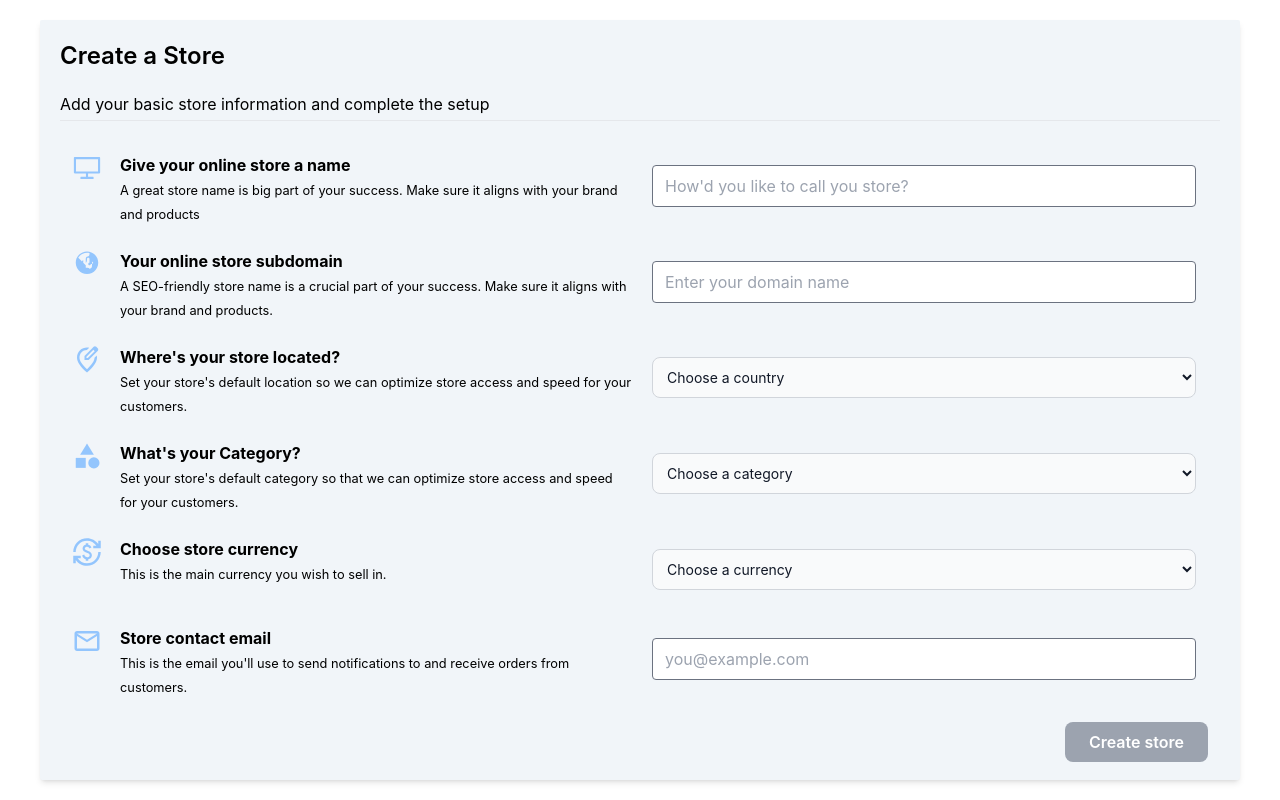
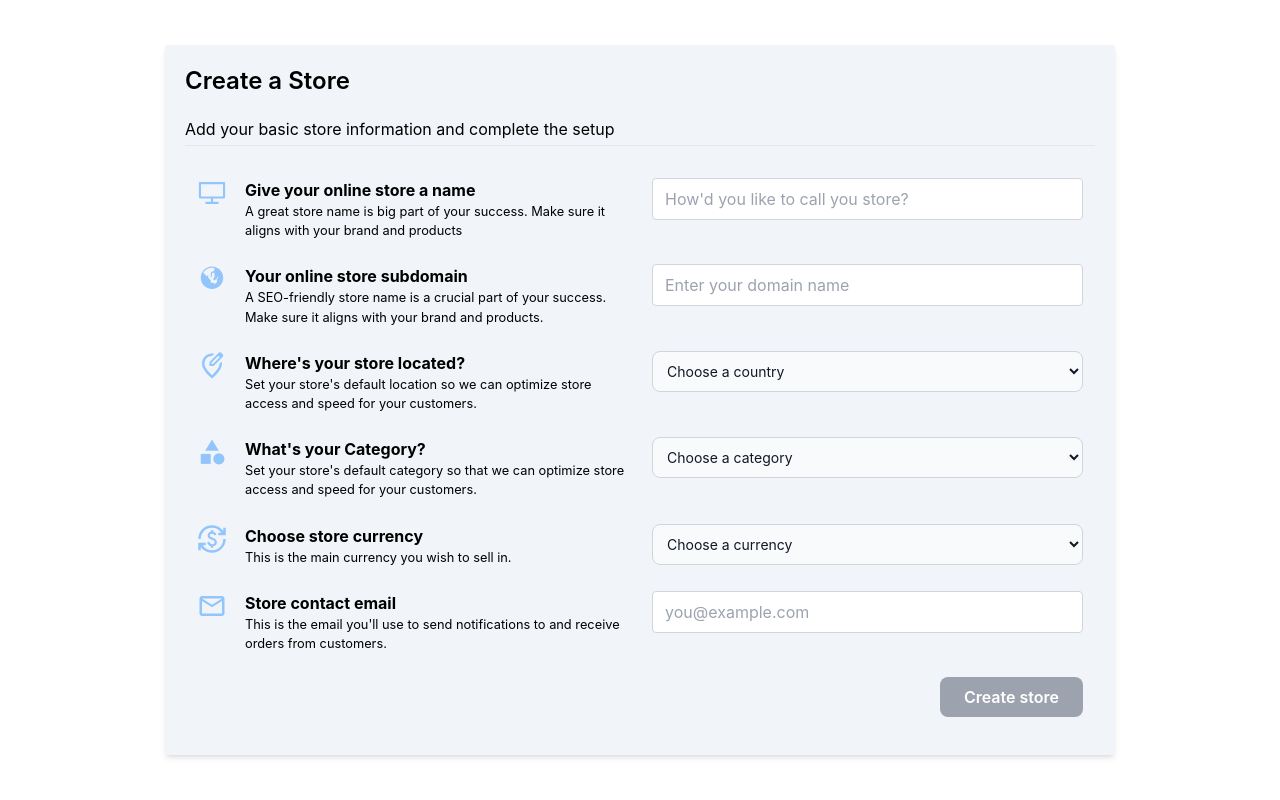
Before and after one commit to nurnoby2588/express_it_task, a React (Create React App) app: page /createStore in a window 1280 px wide. Built offline with nearby package versions, Linux system fonts and the light colour scheme.

Commit message:
rsponsive done

```diff
--- a/package.json
+++ b/package.json
@@ -7,6 +7,7 @@
     "@testing-library/jest-dom": "^6.6.3",
     "@testing-library/react": "^16.2.0",
     "@testing-library/user-event": "^13.5.0",
+    "axios": "^1.7.9",
     "react": "^19.0.0",
     "react-dom": "^19.0.0",
     "react-icons": "^5.5.0",
--- a/src/Components/CreateStore/CreateStore.js
+++ b/src/Components/CreateStore/CreateStore.js
@@ -112,12 +112,15 @@ const CreateStore = () => {
     console.log(isValidDomain.length)
     return (
         <div>
-            <form style={{maxHeight:'760px', position:'fixed',top:"0px",bottom:'0px', left:'0px',right:'0px' , margin:'auto' }} className='w-[1200px]  rounded-sm shadow-md bg-slate-100  mx-auto p-5' action={hanldeSubmit}>
+            <form style={{ position:'fixed',top:"0px",bottom:'0px', left:'0px',right:'0px' , margin:'auto' , overflow:'auto'}} className=' md:w-[650px] lg:w-[950px] lg:h-[710px] w-[1200px] xl:h-[710px] md:h-[700px] sm:h-[750px] h-[700px] rounded-sm shadow-md bg-slate-100  mx-auto p-5' action={hanldeSubmit}>
                 <h3 className="text-2xl font-semibold mb-5">Create a Store</h3>
-                <p>Add your basic store information and  complete the setup</p>
+                <div  className="sm:w-full w-3/12">
+                <p className="">Add your basic store information and  complete the setup</p>
+                </div>
+
                 <hr className='mb-5 mt-1' />
 
-                <div className='grid lg:grid-cols-2 p-3'>
+                <div className='grid  lg:grid-cols-2 sm:grid-cols-1 p-3'>
                     <div className='flex flex-row'>
                         <div className=' flex-none w-[40px]'>
                             <  AiOutlineDesktop className='text-blue-300' style={{ fontSize: '30px' }} />
@@ -125,13 +128,13 @@ const CreateStore = () => {
                         <div className='flex-1 px-2'>
                             <div>
                                 <h4 className='font-bold'>Give your online store a name</h4>
-                                <small>A great store name is big part of your success. Make sure it aligns with your brand and products</small>
+                                <small className='hidden sm:block'>A great store name is big part of your success. Make sure it aligns with your brand and products</small>
                             </div>
                         </div>
                     </div>
-                    <div className=' p-3'>
+                    <div className=' pl-3'>
                         <div>
-                            <input style={{ outline: 'none' }} className={!isValidName ? "w-full rounded border border-gray-500 focus:ring-blue-500   px-3 py-2 " : "w-full rounded border border-red-500 focus:ring-red-500  px-3 py-2 "}
+                            <input style={{ outline: 'none' }} className={!isValidName ? " w-fit sm:w-2/4 xl:w-full lg:w-11/12 md:w-full  rounded border border-gray-300 focus:ring-blue-500 focus:border-blue-500  px-3 py-2 " : "w-fit sm:w-2/4 xl:w-full lg:w-11/12 md:w-full rounded border border-red-500 focus:ring-red-500  px-3 py-2 "}
 
                                 placeholder="How'd you like to call you store?" type="text" name='name' onChange={handleStoreName} />
                         </div>
@@ -153,14 +156,14 @@ const CreateStore = () => {
                         <div className='flex-1 px-2'>
                             <div>
                                 <h4 className='font-bold'>Your online store subdomain</h4>
-                                <small>A SEO-friendly store name is a crucial part of your success. Make sure it
+                                <small className='hidden sm:block'>A SEO-friendly store name is a crucial part of your success. Make sure it
                                     aligns with your brand and products.</small>
                             </div>
                         </div>
                     </div>
-                    <div className=' p-3'>
+                    <div className=' pl-3'>
                         <div>
-                            <input style={{ outline: 'none' }} className={!isValidDomain ? "w-full rounded border border-gray-500 focus:ring-blue-500   px-3 py-2 " : "w-full rounded border border-red-500 focus:ring-red-500  px-3 py-2 "} placeholder="Enter your domain name" type="text" name='domain' onChange={handleValidDomin} />
+                            <input style={{ outline: 'none' }} className={!isValidDomain ? "xw-fit sm:w-2/4 xl:w-full lg:w-11/12 md:w-full rounded border border-gray-300 focus:ring-blue-500 focus:border-blue-500   px-3 py-2 " : "xw-fit sm:w-2/4 xl:w-full lg:w-11/12 md:w-full rounded border border-red-500 focus:ring-red-500  px-3 py-2 "} placeholder="Enter your domain name" type="text" name='domain' onChange={handleValidDomin} />
                         </div>
                         <div>
                             {
@@ -181,15 +184,15 @@ const CreateStore = () => {
                         <div className='flex-1 px-2'>
                             <div>
                                 <h4 className='font-bold'>Where's your store located?</h4>
-                                <small>Set your store's default location so we can optimize store access and
+                                <small className='hidden sm:block'>Set your store's default location so we can optimize store access and
                                     speed for your customers.</small>
                             </div>
                         </div>
                     </div>
                     <div>
-                        <div className="p-3">
+                        <div className="pl-3">
                             {/* <label for="countries" className="block mb-2 text-sm font-medium text-gray-900 dark:text-white">Select an option</label> */}
-                            <select name="location" id="location" className="bg-gray-50 border border-gray-300 text-gray-900 text-sm rounded-lg focus:ring-blue-500 focus:border-blue-500 block w-full p-2.5 dark:bg-gray-700 dark:border-gray-600 dark:placeholder-gray-400 dark:text-white dark:focus:ring-blue-500 dark:focus:border-blue-500">
+                            <select name="location" id="location" className="bg-gray-50 border border-gray-300 text-gray-900 text-sm rounded-lg focus:ring-blue-500 focus:border-blue-500 block w-fit sm:w-2/4 xl:w-full lg:w-11/12 md:w-full p-2.5 dark:bg-gray-700 dark:border-gray-600 dark:placeholder-gray-400 dark:text-white dark:focus:ring-blue-500 dark:focus:border-blue-500">
                                 <option selected>Choose a country</option>
                                 <option value="Bangladesh">Bangladesh</option>
 
@@ -218,15 +221,15 @@ const CreateStore = () => {
                         <div className='flex-1 px-2'>
                             <div>
                                 <h4 className='font-bold'>What's your Category?</h4>
-                                <small>Set your store's default category so that we can optimize store access
+                                <small className='hidden sm:block'>Set your store's default category so that we can optimize store access
                                     and speed for your customers.</small>
                             </div>
                         </div>
                     </div>
                     <div>
-                        <div className="p-3">
+                        <div className="pl-3">
                             {/* <label for="countries" className="block mb-2 text-sm font-medium text-gray-900 dark:text-white">Select an option</label> */}
-                            <select name="category" id="category" className="bg-gray-50 border border-gray-300 text-gray-900 text-sm rounded-lg focus:ring-blue-500 focus:border-blue-500 block w-full p-2.5 dark:bg-gray-700 dark:border-gray-600 dark:placeholder-gray-400 dark:text-white dark:focus:ring-blue-500 dark:focus:border-blue-500">
+                            <select name="category" id="category" className="bg-gray-50 border border-gray-300 text-gray-900 text-sm rounded-lg focus:ring-blue-500 focus:border-blue-500 block w-fit sm:w-2/4 xl:w-full lg:w-11/12 md:w-full p-2.5 dark:bg-gray-700 dark:border-gray-600 dark:placeholder-gray-400 dark:text-white dark:focus:ring-blue-500 dark:focus:border-blue-500">
                                 <option selected>Choose a category</option>
                                 <option value="Fashion">Fashion</option>
 
@@ -252,14 +255,14 @@ const CreateStore = () => {
                         <div className='flex-1 px-2'>
                             <div>
                                 <h4 className='font-bold'>Choose store currency</h4>
-                                <small>This is the main currency you wish to sell in.</small>
+                                <small className='hidden sm:block'>This is the main currency you wish to sell in.</small>
                             </div>
                         </div>
                     </div>
                     <div>
-                        <div className="p-3">
+                        <div className="pl-3">
                             {/* <label for="countries" className="block mb-2 text-sm font-medium text-gray-900 dark:text-white">Select an option</label> */}
-                            <select name="currency" id="currency" className="bg-gray-50 border border-gray-300 text-gray-900 text-sm rounded-lg focus:ring-blue-500 focus:border-blue-500 block w-full p-2.5 dark:bg-gray-700 dark:border-gray-600 dark:placeholder-gray-400 dark:text-white dark:focus:ring-blue-500 dark:focus:border-blue-500">
+                            <select name="currency" id="currency" className="bg-gray-50 border border-gray-300 text-gray-900 text-sm rounded-lg focus:ring-blue-500 focus:border-blue-500 block w-fit sm:w-2/4 xl:w-full lg:w-11/12 md:w-full p-2.5 dark:bg-gray-700 dark:border-gray-600 dark:placeholder-gray-400 dark:text-white dark:focus:ring-blue-500 dark:focus:border-blue-500">
                                 <option selected>Choose a currency</option>
                                 <option value="BDT">BDT(Taka)</option>
 
@@ -281,14 +284,14 @@ const CreateStore = () => {
                         <div className='flex-1 px-2'>
                             <div>
                                 <h4 className='font-bold'>Store contact email</h4>
-                                <small>This is the email you'll use to send notifications to and receive orders
+                                <small className='hidden sm:block'>This is the email you'll use to send notifications to and receive orders
                                     from customers.</small>
                             </div>
                         </div>
                     </div>
-                    <div className='p-3'>
+                    <div className='pl-3'>
                         <div>
-                            <input style={{ outline: 'none' }} className={isValidEmail ? "w-full rounded border border-gray-500 focus:ring-blue-500   px-3 py-2 " : "w-full rounded border border-red-500 focus:ring-red-500  px-3 py-2 "} name='email' placeholder='you@example.com' type="email" onChange={handleEmail} />
+                            <input style={{ outline: 'none' }} className={isValidEmail ? " w-fit sm:w-2/4 xl:w-full lg:w-11/12 md:w-full rounded border border-gray-300 focus:ring-blue-500 focus:border-blue-500  px-3 py-2 " : "w-fit sm:w-2/4 xl:w-full lg:w-11/12 md:w-full rounded border border-red-500 focus:ring-red-500  px-3 py-2 "} name='email' placeholder='you@example.com' type="email" onChange={handleEmail} />
                         </div>
                         <div>
                             {
@@ -299,7 +302,7 @@ const CreateStore = () => {
 
                     </div>
                 </div>
-                <div className='flex justify-end p-3'>
+                <div className='flex  justify-srart md:justify-center lg:justify-end xl:justify-end p-3'>
                     <input className={`  px-6 py-2 text-white font-semibold rounded-lg transition duration-300 ${(isValidName == false && isValidEmail == true && errorDominMegs == false)
                         ? "bg-gray-400 cursor-not-allowed"
                         : "bg-blue-500 hover:bg-blue-600"
```
Also changed, not shown: 1 other file (tests, documents, lock files or other folders).
